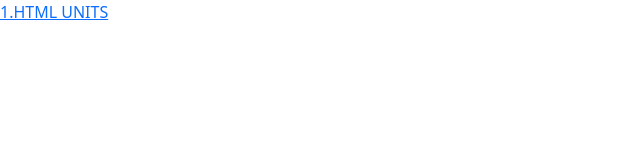
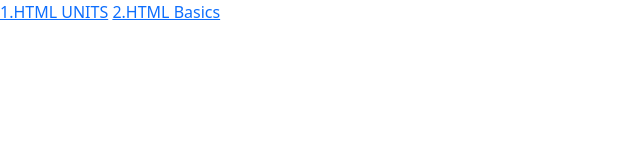
Before and after one commit to Mukulkalsait/HTML_notes, a plain HTML site: page index.html in a window 1280 px wide. Shown: the whole page, without its empty margins (0-640 px from the left). Drawn offline with nearby package versions, Linux system fonts and the light colour scheme; files that its build step writes are made by us from their sources; files whose address does not match are found by name.

Commit message:
Ver11.4.24.2

```diff
--- a/index.html
+++ b/index.html
@@ -42,6 +42,7 @@
 <body>
 
     <a href="A_Basics/1.units.html">1.HTML UNITS</a>
+    <a href="A_Basics/2.basic.html">2.HTML Basics</a>
 
     <!-- ------------------------------  section-1 END  --------------------------------- -->
 
```
